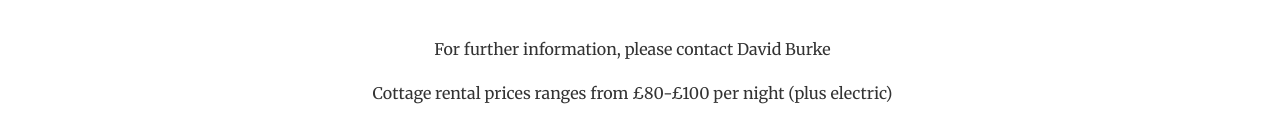
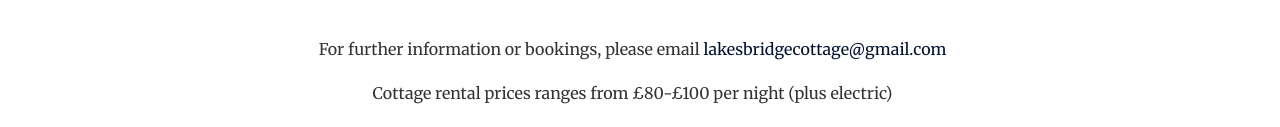
Before and after one commit to bridgecottage/bridgecottage.github.io, a website: page index.html in a window 1280 px wide. Shown: the part 2795-2922 px from the top of the page. Drawn offline with nearby package versions, Linux system fonts and the light colour scheme; some packages are replaced by stand-ins of ours.

Commit message:
Update index.html

```diff
--- a/index.html
+++ b/index.html
@@ -297,7 +297,7 @@
                     <br>
 
                     <br>
-                    <p>For further information, please contact David Burke</p>
+                    <p>For further information or bookings, please email <a href="mailto:lakesbridgecottage@gmail.com">lakesbridgecottage@gmail.com</a></p>
                     <p>Cottage rental prices ranges from £80-£100 per night (plus electric)</p>
                     <p><em>Please note, Bridge Cottage is available to rent for families and couples only - pets and smoking are not permitted.</em></p>
                     <br>
```
